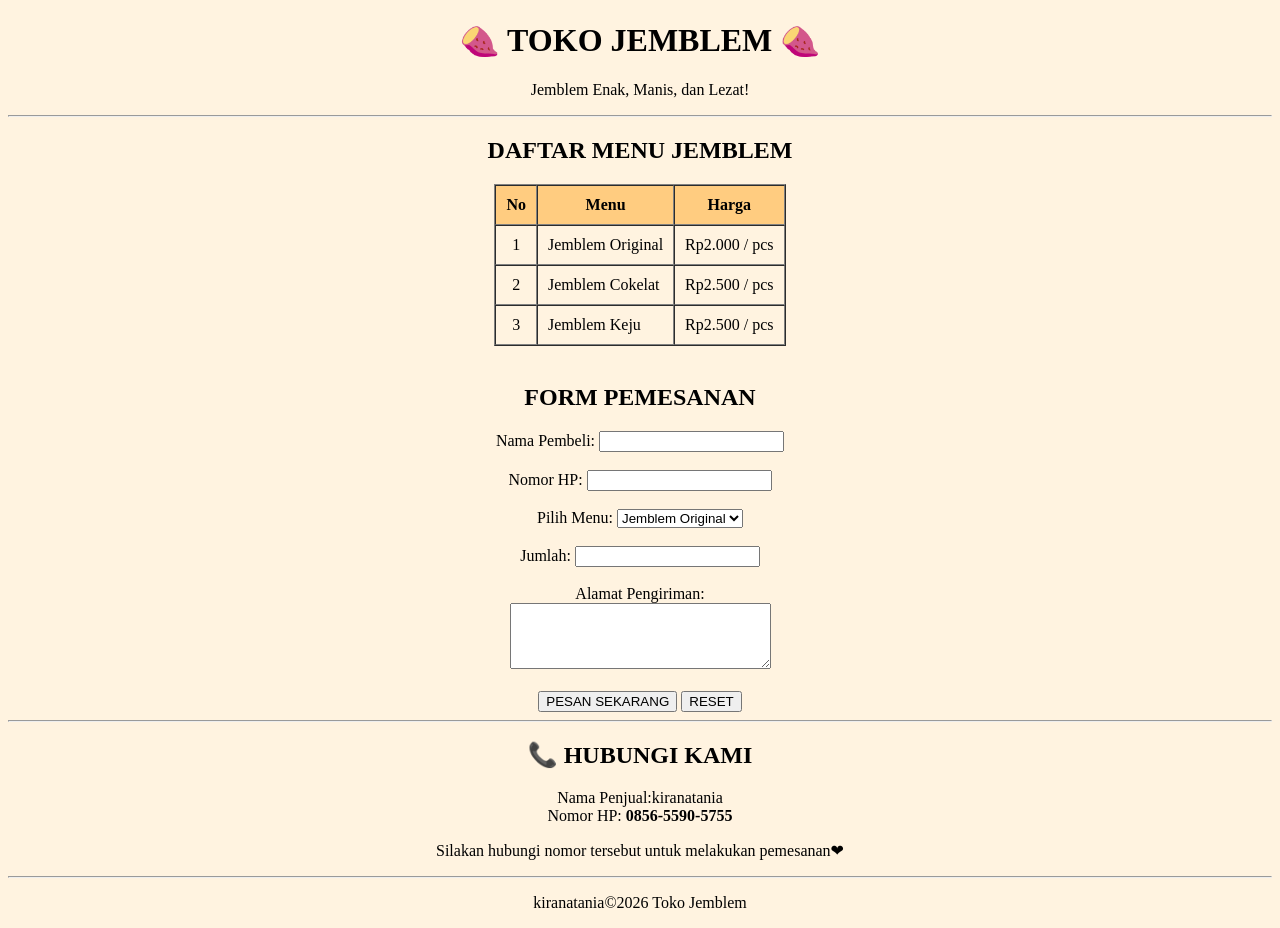
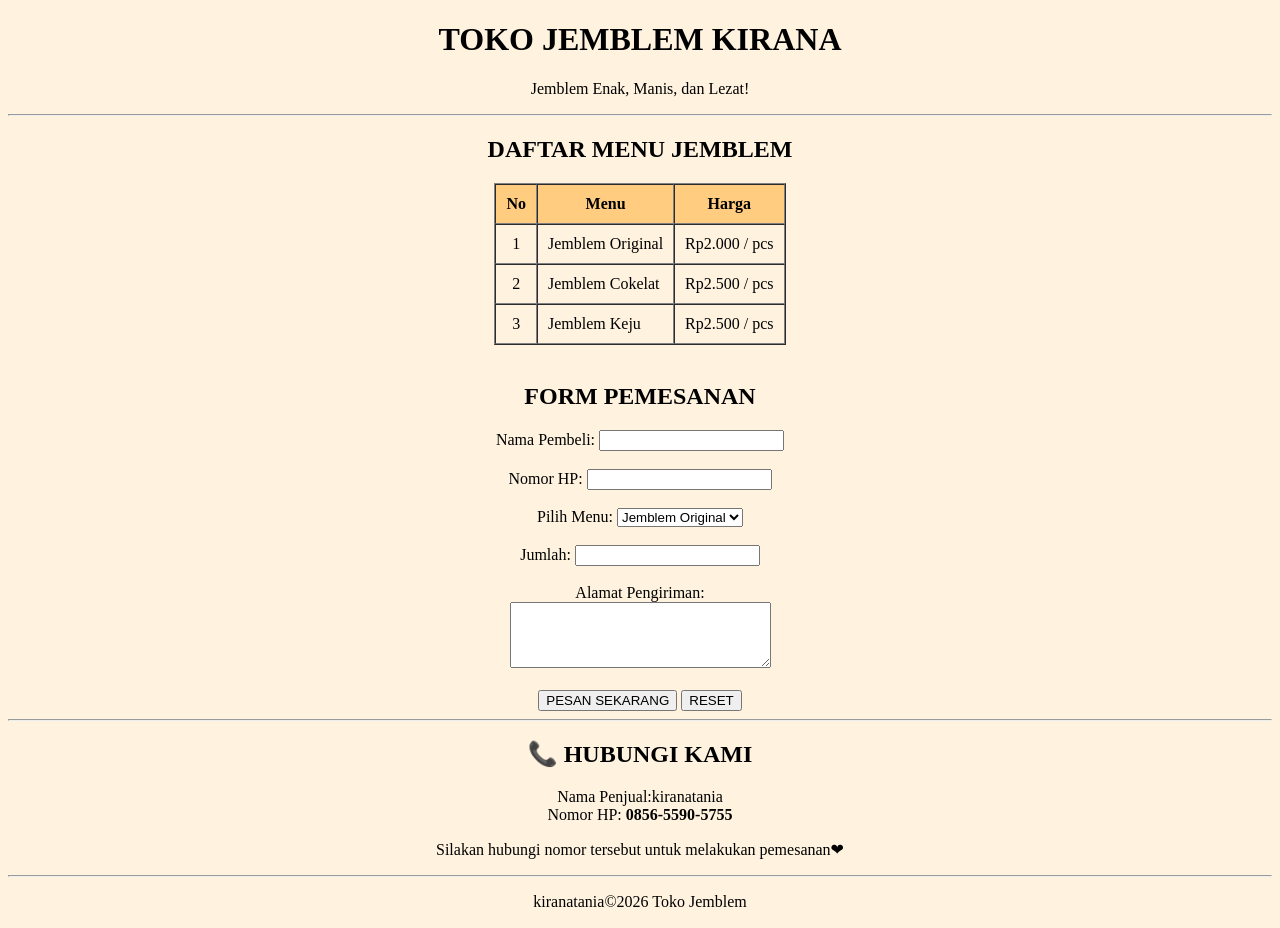
Before and after one commit to taniakirana86/kiranatania14, a plain HTML site: page index.html in a window 1280 px wide. Drawn offline with Linux system fonts and the light colour scheme.

Commit message:
index.html

```diff
--- a/index.html
+++ b/index.html
@@ -6,7 +6,7 @@
 
 <body bgcolor="#FFF3E0">
 
-    <h1 align="center">🍠 TOKO JEMBLEM 🍠</h1>
+    <h1 align="center"> TOKO JEMBLEM KIRANA</h1>
 
     <p align="center">
         Jemblem Enak, Manis, dan Lezat!
```
